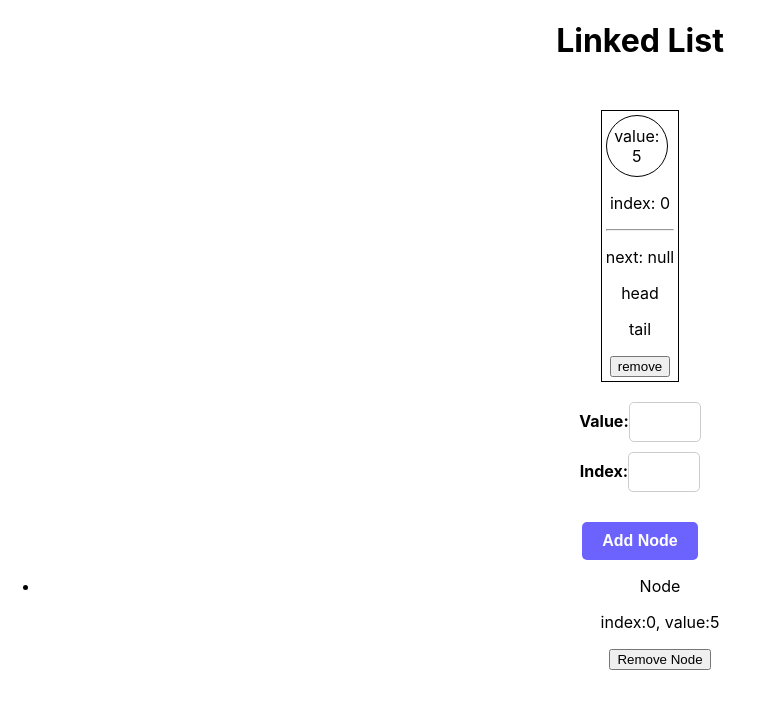
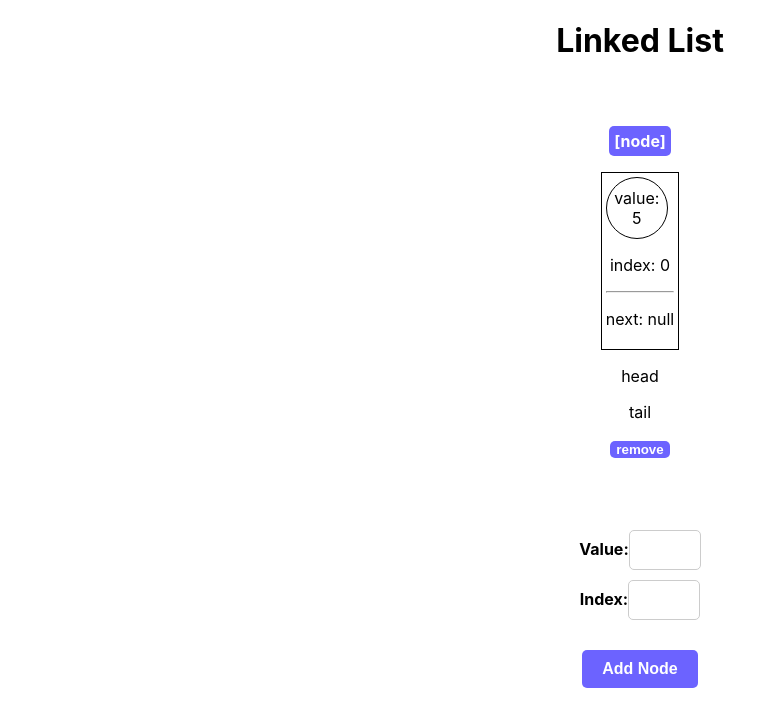
Before and after one commit to josephlarrivy/data-structures-visualizers, a React (Create React App) app: page /linkedlist in a window 1280 px wide. Both pictures are taken after typing "5", "5" into the empty fields and a click on the button "Add Node". Shown: the top 726 px of the page, without its empty margins (0-764 px from the left). Built offline with nearby package versions, Linux system fonts and the light colour scheme.

Commit message:
adding styling and formatting

```diff
--- a/src/components/LinkedList/LinkedListForm.js
+++ b/src/components/LinkedList/LinkedListForm.js
@@ -68,7 +68,7 @@ const LinkedListForm = ({list, setList}) => {
         <br></br>
         <button type="submit">Add Node</button>
       </form>
-      <ul>{displayNodes}</ul>
+      {/* <ul>{displayNodes}</ul> */}
     </div>
   );
 };
--- a/src/components/LinkedList/LinkedListVisualizer.css
+++ b/src/components/LinkedList/LinkedListVisualizer.css
@@ -7,4 +7,35 @@
     justify-content: space-around;
     min-height: 100px;
     margin-bottom: 20px;
+    min-height: 400px;
 }
+
+
+.arrow {
+    position: relative;
+    width: 0;
+    height: 0;
+    margin: 0 16px;
+}
+
+.arrow-line {
+    position: absolute;
+    top: 50%;
+    left: 0;
+    width: 100%;
+    height: 1px;
+    background-color: black;
+    transform: translateY(-50%);
+}
+
+.arrow-head {
+    position: absolute;
+    top: 50%;
+    right: 0;
+    width: 0;
+    height: 0;
+    border-top: 6px solid transparent;
+    border-bottom: 6px solid transparent;
+    border-left: 12px solid black;
+    transform: translateY(-50%);
+}
--- a/src/components/LinkedList/LinkedListVisualizer.js
+++ b/src/components/LinkedList/LinkedListVisualizer.js
@@ -41,9 +41,8 @@ const LinkedListVisualizer = ({ list, handleRemove }) => {
           next={current.next}
           handleRemove={handleRemove}
           />
+
       )) }
-
-
     </div>
   );
 };
--- a/src/components/LinkedList/Node.css
+++ b/src/components/LinkedList/Node.css
@@ -3,6 +3,8 @@
     border: 1px solid black;
     padding: 4px;
 }
+
+
 
 .circle {
     border: 1px solid black;
@@ -38,3 +40,30 @@
 
     100% {}
 }
+
+button {
+    /* padding: 10px 20px; */
+    background-color: #6c63ff;
+    color: #fff;
+    border: none;
+    border-radius: 5px;
+    /* font-size: 16px; */
+    font-weight: bold;
+    cursor: pointer;
+    transition: background-color 0.3s ease-in-out;
+}
+
+button[type="submit"]:hover {
+    background-color: #564dff;
+}
+
+
+.node-icon {
+    display: inline-block;
+    padding: 5px;
+    background-color: #6c63ff;
+    color: #fff;
+    border-radius: 5px;
+    text-decoration: none;
+    font-weight: bold;
+}
--- a/src/components/LinkedList/Node.js
+++ b/src/components/LinkedList/Node.js
@@ -4,25 +4,25 @@ import './Node.css'
 
 const Node = ({ value, index, head, tail, next, handleRemove }) => {
 
-  useEffect(() => {
-
-  }, []);
-
 
   return (
-    <div className="node">
-      <div className='circle'>
-        <p>value: {value}</p>
+    <div className="node-wrapper">
+      <p className="node-icon">[node]</p>
+      <div className="node">
+        <div className='circle'>
+          <p>value: {value}</p>
+        </div>
+        <p>index: {index}</p>
+        <hr></hr>
+        <p
+          className="next">
+          next: {next !== null ? next : 'null'}
+        </p>
       </div>
-      <p>index: {index}</p>
-      <hr></hr>
-      <p className="next">next: {next!==null?next:'null'}</p>
       {head && <p>head</p>}
       {tail && <p>tail</p>}
       <button onClick={(event) => handleRemove(event, index)}>remove</button>
-
     </div>
-
   );
 };
 
```
